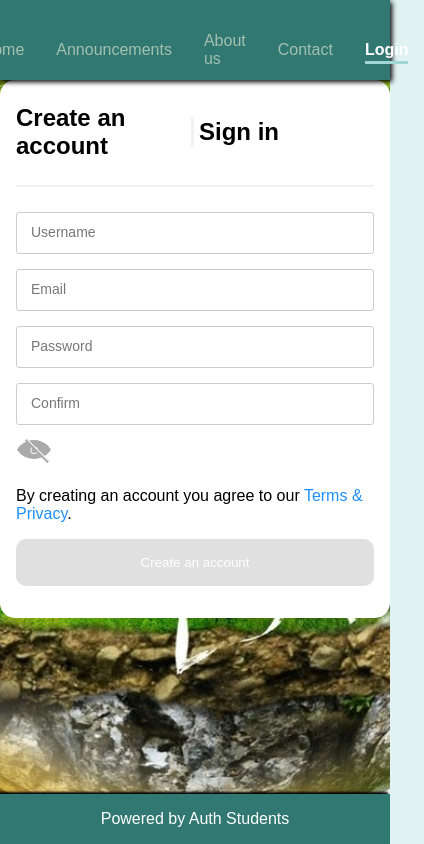
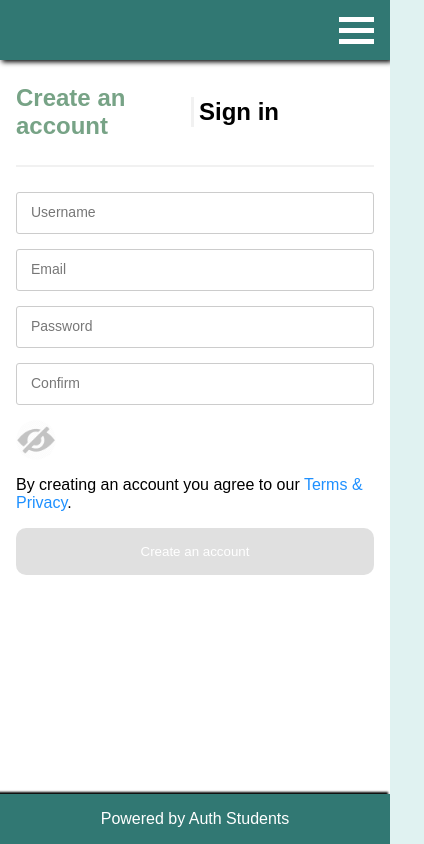
Before and after one commit to castawaypirate/Ecoverse-frontend, an Angular app in the folder merged/: page /sign in a window 390 px wide. Shown: the whole page, 424 px wide, since content can reach past the window. Built offline with nearby package versions, Linux system fonts and the light colour scheme.

Commit message:
sign component angular ready

```diff
--- a/merged/src/app/header/header.component.html
+++ b/merged/src/app/header/header.component.html
@@ -14,12 +14,21 @@
                 <a routerLink="/contact">Contact</a>
             </li>
             <li class="menu-item" routerLinkActive="active">
-                <a routerLink="/sign">Login</a>
+                <a routerLink="/sign">Sign</a>
             </li>
         </ul>
     </nav>
 </div>
+
+
 <div class="header mobile">
+    <div #con class="con" (click)="toggleham(con)">
+        <div class="bar1"></div>
+        <div class="bar2"></div>
+        <div class="bar3"></div>
+      </div>
+</div>
+<!-- <div class="header mobile">
     <input class="menu-toggle" id="menu-icon" type="checkbox" class="hidden" />
     <label class="hamburger" for="menu-icon">
         <span class="hamburger-icon"></span>
@@ -40,8 +49,8 @@
                 <a routerLink="/contact" routerLinkActive="active">Contact</a>
             </li>
             <li class="menu-item">
-                <a routerLink="/home" routerLinkActive="active">Login</a>
+                <a routerLink="/home" routerLinkActive="active">Sign</a>
             </li>
         </ul>
     </nav>
-</div>
+</div> -->
--- a/merged/src/app/header/header.component.scss
+++ b/merged/src/app/header/header.component.scss
@@ -142,3 +142,58 @@
   .mmenu .menu .menu-item a::after{
       content: none;
   }
+
+
+  .con {
+    display: inline-block;
+    cursor: pointer;
+  }
+
+  .bar1, .bar2, .bar3 {
+    width: 35px;
+    height: 5px;
+    background-color: white;
+    margin: 6px 0;
+    transition: 0.4s;
+  }
+
+  .change .bar1 {
+    -webkit-transform: rotate(-45deg) translate(-9px, 6px);
+    transform: rotate(-45deg) translate(-9px, 6px);
+  }
+
+  .change .bar2 {opacity: 0;}
+
+  .change .bar3 {
+    -webkit-transform: rotate(45deg) translate(-8px, -8px);
+    transform: rotate(45deg) translate(-8px, -8px);
+  }
+
+
+  @media only screen and (max-width: 992px) {
+    .header.pc {
+      display: none;
+    }
+    .header.mobile {
+      display: flex;
+    }
+    .hamburger {
+      display: block;
+    }
+  }
+
+  @media only screen and (max-width: 576px) {
+    .header {
+      height: 60px;
+    }
+    .card {
+      flex-direction: column;
+    }
+    .card .card-img {
+      order: 0;
+    }
+    .card .card-body {
+      order: 1;
+    }
+
+  }
--- a/merged/src/app/header/header.component.ts
+++ b/merged/src/app/header/header.component.ts
@@ -12,4 +12,7 @@ export class HeaderComponent implements OnInit {
   ngOnInit(): void {
   }
 
+  toggleham(elem){
+    elem.classList.toggle('change');
+  }
 }
--- a/merged/src/app/sign/sign.component.html
+++ b/merged/src/app/sign/sign.component.html
@@ -1,22 +1,11 @@
-<!-- <form [formGroup]="userprofileForm" (ngSubmit)="onSubmit()">
-    <label>
-        Username:
-        <input type="text" formControlName="username">
-    </label>
-    <label>
-        Password:
-        <input type="password" formControlName="password">
-    </label>
-    <button type="submit" [disabled]="!userprofileForm.valid">Submit</button>
-</form> -->
 <div class="cl">
     <div class="container">
         <ul class="tab-group">
-            <li class="tablink active"><a href="#signup">Create an account</a></li>
+            <li class="tablink" (click)="showRegister()" [class.active]="show"><a>Create an account</a></li>
             <div class="vl"></div>
-            <li class="tablink" onclick="openTab('sign-in-tab', this)"><a href="#signin">Sign in</a></li>
+            <li class="tablink" (click)="showLogin()" [class.active]="!show"><a>Sign in</a></li>
         </ul>
-        <div id="sign-up-tab" class="tabcontent">
+        <div id="sign-up-tab" class="tabcontent" *ngIf="show">
             <hr>
             <form [formGroup]="userprofileForm" (ngSubmit)="onSubmit()">
                 <div class="con1">
@@ -40,11 +29,7 @@
                         <input [attr.type]="isPassword?'password':'text'" required autocomplete="off" id="conf" formControlName="confirm">
                         <label for="conf" title="Confirm" data-title="Confirm"></label>
                     </div>
-
-                    <div class="eye slash" (click)="togglePasswordVisibility()">
-                        <div></div>
-                        <div></div>
-                    </div>
+                    <div class="demo" (mouseup)="togglePasswordVisibility($event)" (mousedown)="highlight($event)" (touchstart)="touch_highlight($event)"></div>
                 </div>
 
                 <p>By creating an account you agree to our <a href="#" style="color:dodgerblue">Terms & Privacy</a>.</p>
@@ -54,16 +39,16 @@
                 </div>
             </form>
         </div>
-        <!-- <div id="sign-in-tab" class="tabcontent">
+        <div id="sign-in-tab" class="tabcontent" *ngIf="!show">
             <hr>
-            <form action="action_page.php">
+            <form [formGroup]="memberprofileForm" (ngSubmit)="onLogin()">
                 <div class="con3">
                     <div class="field">
-                        <input type="text" required autocomplete="off" id="usrin" required>
+                        <input type="text" required autocomplete="off" id="usrin" formControlName="username">
                         <label for="usrin" title="Username/Email" data-title="Username"></label>
                     </div>
                     <div class="field">
-                        <input type="password" required autocomplete="off" id="pswin">
+                        <input type="password" required autocomplete="off" id="pswin" formControlName="password">
                         <label for="pswin" title="Password" data-title="Password"></label>
                     </div>
                 </div>
@@ -76,11 +61,10 @@
                 </div>
 
                 <div class="clearfix">
-                    <button type="submit" class="signbtn" disabled="!userprofileForm.valid">Sign in</button>
+                    <button type="submit" class="signbtn" [disabled]="!memberprofileForm.valid">Sign in</button>
                 </div>
 
-
             </form>
-        </div> -->
+        </div>
     </div>
 </div>
--- a/merged/src/app/sign/sign.component.scss
+++ b/merged/src/app/sign/sign.component.scss
@@ -1,4 +1,3 @@
-
 :host {
     flex: 1 1 auto;
     display: flex;
@@ -6,21 +5,21 @@
     height: 100%;
 }
 
-a {
-    text-decoration: none;
-    color: black
-}
+// a {
+//     text-decoration: none;
+//     color: black
+// }
 
-a:visited{
-    text-decoration: none;
-    color: black
-}
+// a:visited {
+//     text-decoration: none;
+//     color: black
+// }
 
 a:hover {
     color: var(--color-secondary-dark);
 }
 
-a.active {
+.active {
     color: var(--color-secondary-dark);
 }
 
@@ -63,6 +62,7 @@ a.active {
 }
 
 .tablink {
+    cursor: pointer;
     display: block;
     width: 100%;
     align-items: center;
@@ -152,62 +152,18 @@ hr {
     justify-content: center;
 }
 
-.eye{
-    width:2.25em;
-    height:1.25em;
-    position:relative;
-    display:inline-block;
-    --background:white;
-    --color:#aaa;
+.demo {
+    background-image:  url("../../assets/images/eye_slash.png");
+    background-size: 50px;
+    width: 20px;
+    height: 10px;
+    padding: 20px;
+    background-repeat: no-repeat;
+    background-position: center center;
     margin-bottom: 3%;
-}
-.eye div{
-    overflow:hidden;
-    height:50%;
-    position:relative;
-    margin-bottom:-1px;
-}
-.eye div:before{
-    content:'';
-    background:#aaa;
-    position:absolute;
-    left:0;
-    right:0;
-    height:300%;
-    border-radius:100%;
-}
-.eye div:last-child:before{
-    bottom:0;
-}
-.eye:before{
-    content:'';
-    position:absolute;
-    top:50%;
-    left:50%;
-    transform:translate(-50%, -50%);
-    width:0.35em;
-    height:0.35em;
-    background:var(--color);
-    border:0.1em solid var(--background);
-    border-radius:100%;
-    z-index:1;
-}
-.eye:after{
-    content:'';
-    position:absolute;
-    top:-0.15em;
-    left:calc(33.333% - 0.15em);
-    transform:rotate(45deg) scaleX(0);
-    transform-origin:left center;
-    width:90%;
-    height:0.1em;
-    background:var(--color);
-    border-top:0.1em solid var(--background);
-    z-index:2;
-    transition:transform 0.25s;
-}
-.eye.slash:after{
-    transform:rotate(45deg) scaleX(1);
+    margin-right: 1%;
+    margin-left: 0;
+    border-radius: 50%;
 }
 
 .con3 [type=text]{
@@ -239,7 +195,9 @@ hr {
 button:hover:enabled{
     background-color: var(--color-primary-dark);
 }
-button:focus {outline:0;}
+button:focus {
+    outline:0;
+}
 
 :disabled {
     background: #dddddd;
@@ -262,10 +220,6 @@ button:focus {outline:0;}
 }
 
 @media only screen and (max-width: 768px) {
-    body {
-        background-image: none;
-        background-color: white;
-    }
     .container {
         border: 1px solid lightgray;
     }
@@ -278,6 +232,8 @@ button:focus {outline:0;}
         height: 80%;
         flex-wrap: wrap;
         align-content: flex-start;
+        background-image: none;
+        background-color: white;
     }
 
     .container {
--- a/merged/src/app/sign/sign.component.ts
+++ b/merged/src/app/sign/sign.component.ts
@@ -8,11 +8,11 @@ import { Router } from '@angular/router';
   styleUrls: ['./sign.component.scss']
 })
 export class SignComponent implements OnInit {
-  isPassword: boolean=true;
-
+  isPassword = true;
+  show = true;
   constructor(private fb: FormBuilder,private router: Router) { }
 
-  public href: string = "";
+  //public href: string = "";
   userprofileForm = this.fb.group({
     username: ['',Validators.required],
     email: ['',Validators.required],
@@ -20,22 +20,46 @@ export class SignComponent implements OnInit {
     confirm: ['',Validators.required]
   });
 
+  memberprofileForm = this.fb.group({
+    username: ['',Validators.required],
+    password: ['',Validators.required]
+  });
+
+  showLogin() {
+    this.show = false;
+  }
+
+  showRegister() {
+    this.show = true;
+  }
+
   onSubmit() {
-    //console.warn(this.userprofileForm.value);
-    console.log(this.userprofileForm.valid);
+    console.log(this.userprofileForm.value);
+  }
+
+  onLogin() {
+    console.log(this.memberprofileForm.value);
   }
 
   ngOnInit(): void {
     console.log(this.router.url);
   }
 
-  togglePasswordVisibility(){
+  touch_highlight(event){
+    event.target.style.backgroundColor = 'gray';
+  }
 
+  highlight(event){
+    event.target.style.backgroundColor = 'gray';
+  }
+  togglePasswordVisibility(elem){
+    elem.target.style.backgroundColor = '';
     if(this.isPassword === true){
+        elem.target.style.backgroundImage = 'url(\'../../assets/images/eye.png\')';
         this.isPassword = false;
      } else{
+        elem.target.style.backgroundImage = 'url(\'../../assets/images/eye_slash.png\')';
         this.isPassword = true;
      }
-
-    }
+  }
 }
```
Also changed, not shown: merged/src/assets/images/eye.png (added), merged/src/assets/images/eye_slash.png (added).
